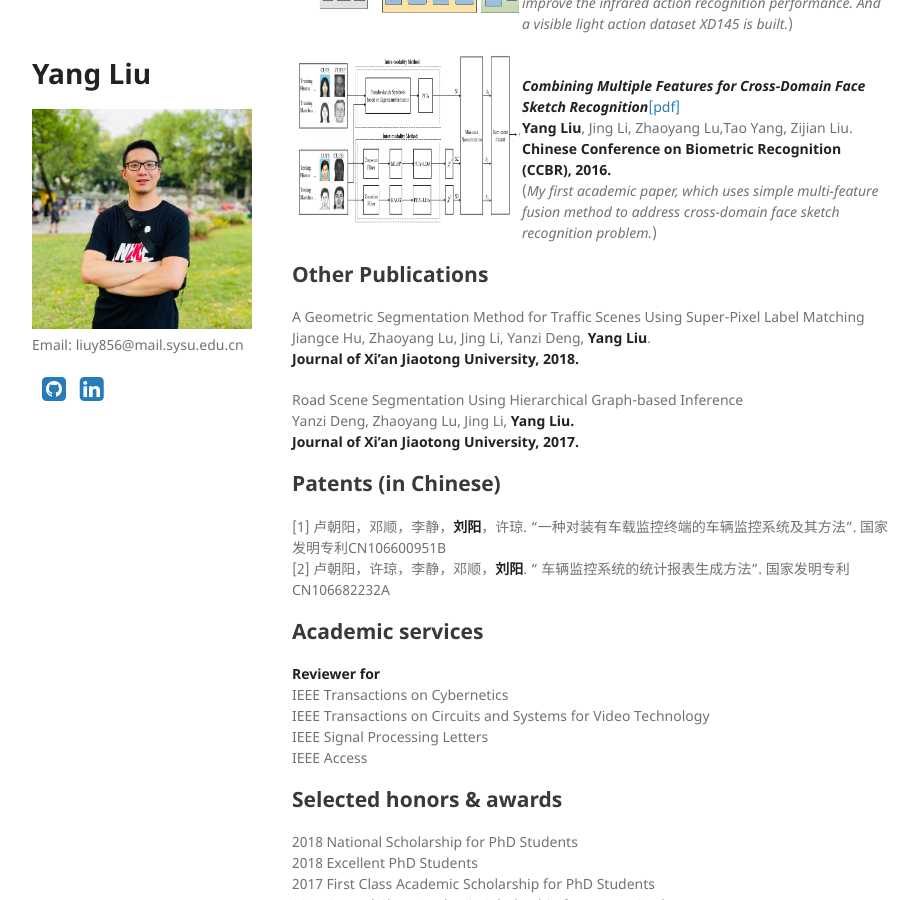
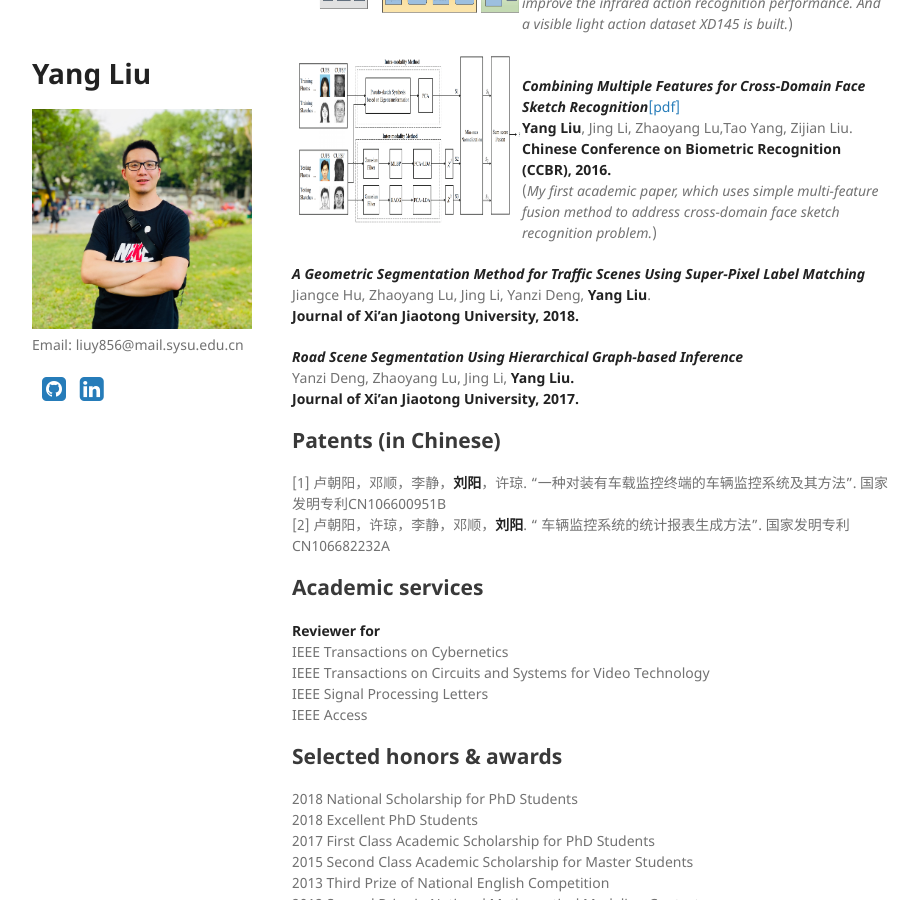
Before and after one commit to YangLiu9208/home, a Jekyll site: the page built from index.md, in a window 1280 px wide and 900 px high, scrolled down 1994 px. Shown: the whole window, without its empty margins (178-1097 px from the left). Built offline with Jekyll 4.4.1, drawn with Linux system fonts in a browser that asks for light colours; a style sheet for code colours, icons or effects is not loaded.

Commit message:
Update index.md

```diff
--- a/index.md
+++ b/index.md
@@ -102,13 +102,11 @@ Committee: Zhaoyang Lu, Jing Li, Quanxue Gao, Peiyi Shen, Guizhong Liu, Chun Qi.
 **Chinese Conference on Biometric Recognition (CCBR), 2016.**
 (*My first academic paper, which uses simple multi-feature fusion method to address cross-domain face sketch recognition problem.*)
 
-## Other Publications
-
-A Geometric Segmentation Method for Traffic Scenes Using Super-Pixel Label Matching
+***A Geometric Segmentation Method for Traffic Scenes Using Super-Pixel Label Matching***
 Jiangce Hu, Zhaoyang Lu, Jing Li, Yanzi Deng, **Yang Liu**.
 **Journal of Xi'an Jiaotong University, 2018.**
 
-Road Scene Segmentation Using Hierarchical Graph-based Inference
+***Road Scene Segmentation Using Hierarchical Graph-based Inference***
 Yanzi Deng, Zhaoyang Lu, Jing Li, **Yang Liu.**
 **Journal of Xi'an Jiaotong University, 2017.**
 
```
